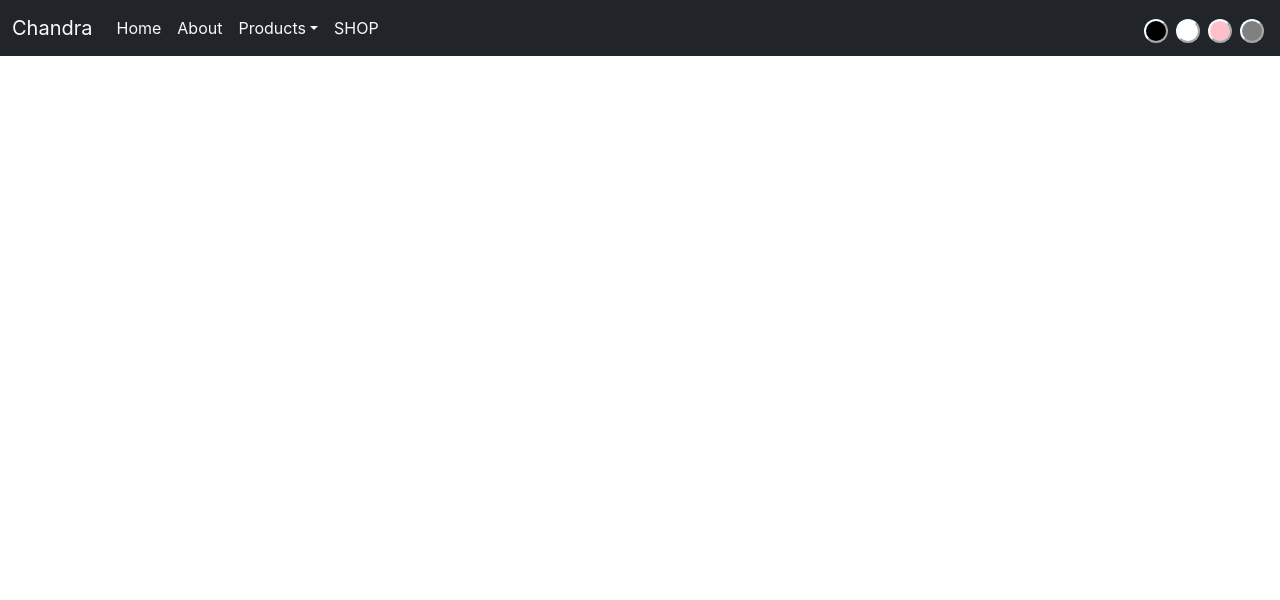
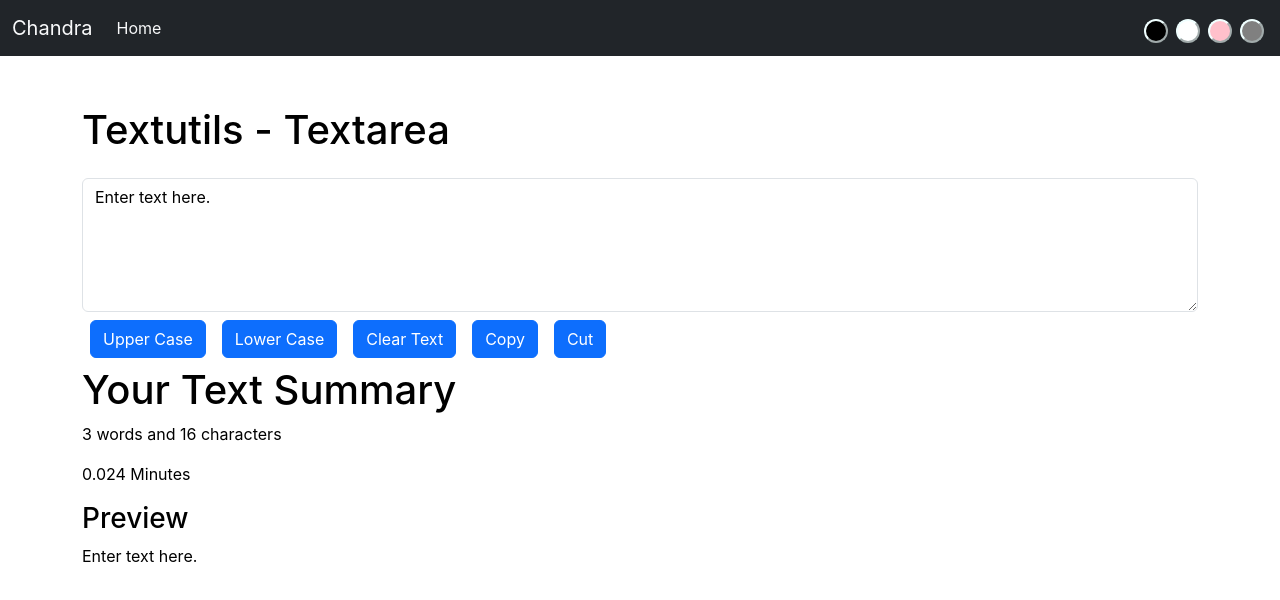
Before and after one commit to chandra071098/textutils, a React (Create React App) app: page / in a window 1280 px wide. Shown: the top 600 px of the page. Built offline with nearby package versions, Linux system fonts and the light colour scheme.

Commit message:
Deploying on Github

```diff
--- a/src/App.js
+++ b/src/App.js
@@ -1,11 +1,11 @@
 import './App.css';
 import React,{useState} from 'react';
 import Navbar from './components/Navbar';
-import About from './components/About';
+// import About from './components/About';
 import './my.css';
 import Textform from './components/Textform';
 import Alert from './components/alert';
-import {BrowserRouter as Router,Routes,Route} from "react-router-dom";
+// import {BrowserRouter as Router,Routes,Route} from "react-router-dom";
 function App() {
   const [color, setcolor] = useState('white');
   const [alert, setalert] = useState(null);
@@ -39,14 +39,13 @@ function App() {
   }
   return (
     <div className="App">
-      <Router>
+
         <Navbar alert={showAlert} color={color} backGroundSelector={setbackGroundcolor} title="Chandra" about='About' />
         <Alert alert={alert}/>
-        <Routes>
-            <Route exact path="about" element={<About color={color}/>}/>
-            <Route exact path="home" element={<Textform alert={showAlert} color={color} heading={"Textutils - Textarea"} />}/>
-        </Routes>
-      </Router>
+
+            {/* <About color={color}/> */}
+            <Textform alert={showAlert} color={color} heading={"Textutils - Textarea"} />
+
     </div>
   );
 }
--- a/src/components/Navbar.js
+++ b/src/components/Navbar.js
@@ -1,6 +1,6 @@
 import React from 'react';
 import PropTypes from 'prop-types';
-import {Outlet, Link} from "react-router-dom";
+// import {Outlet, Link} from "react-router-dom";
 
 
 const propTypes = {title: PropTypes.string.isRequired,
@@ -25,12 +25,12 @@ const Navbar = (props) => {
       <div className="collapse navbar-collapse" id="navbarSupportedContent">
         <ul className="navbar-nav me-auto mb-2 mb-lg-0">
           <li className="nav-item">
-            <Link className={`nav-link text-${props.color==='black'?'dark':'light'}`} aria-current="page" to="home">Home</Link>
+            <a className={`nav-link text-${props.color==='black'?'dark':'light'}`} aria-current="page" href="home">Home</a>
           </li>
-          <li className="nav-item">
-            <Link className={`nav-link text-${props.color==='black'?'dark':'light'}`} to="about">{props.about}</Link>
-          </li>
-          <li className="nav-item dropdown">
+          {/* <li className="nav-item">
+            <a className={`nav-link text-${props.color==='black'?'dark':'light'}`} href="/about">{props.about}</a>
+          </li> */}
+          {/* <li className="nav-item dropdown">
             <a className={`nav-link dropdown-toggle text-${props.color==='black'?'dark':'light'}`} href="/" role="button" data-bs-toggle="dropdown" aria-expanded="false">
               Products
             </a>
@@ -40,10 +40,10 @@ const Navbar = (props) => {
               <li><hr className="dropdown-divider"/></li>
               <li><a className="dropdown-item" href="/">Kids</a></li>
             </ul>
-          </li>
-          <li className="nav-item">
+          </li> */}
+          {/* <li className="nav-item">
             <a className={`nav-link text-${props.color==='black'?'dark':'light'}`} href="/">SHOP</a>
-          </li>
+          </li> */}
         </ul>
         <form className="d-flex" role="search">
         {/* <div className="form-check form-switch">
@@ -60,7 +60,6 @@ const Navbar = (props) => {
       </div>
     </div>
   </nav>
-  <Outlet/>
   </>)
 }
 
```
